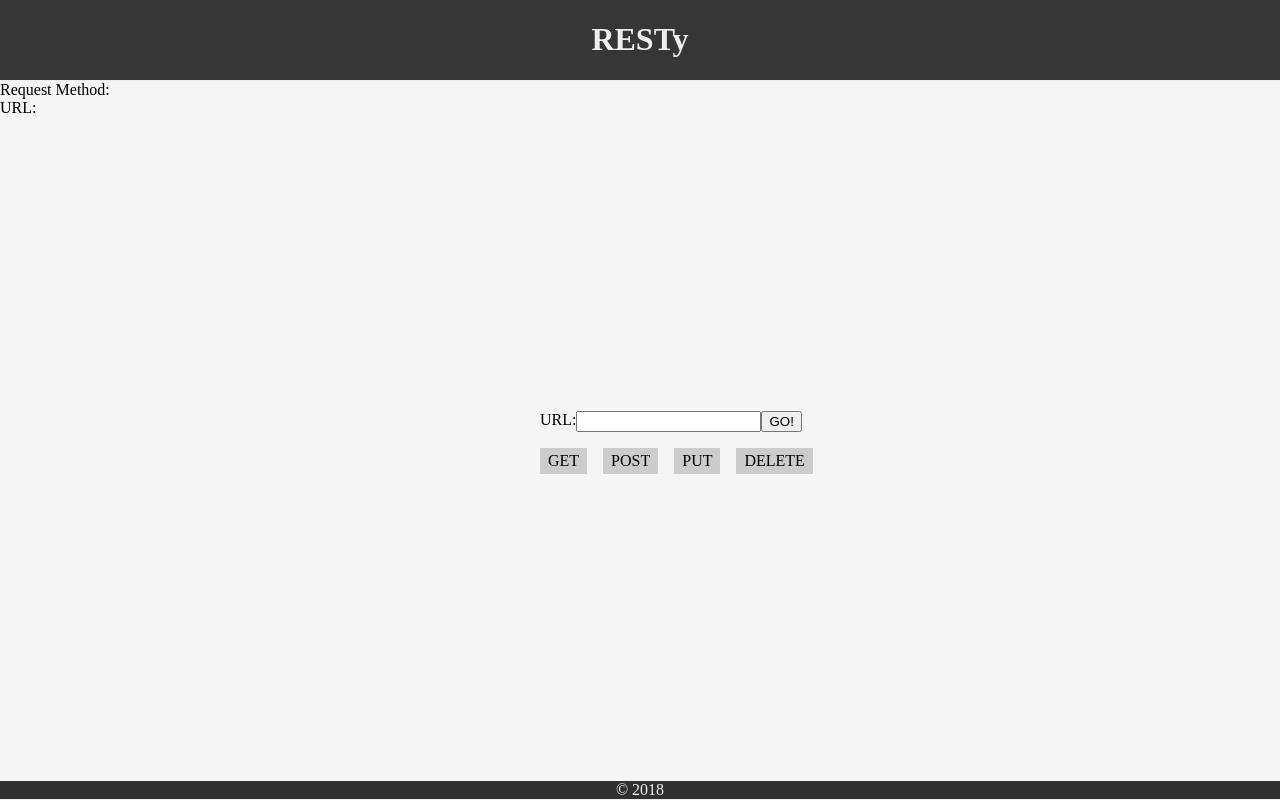
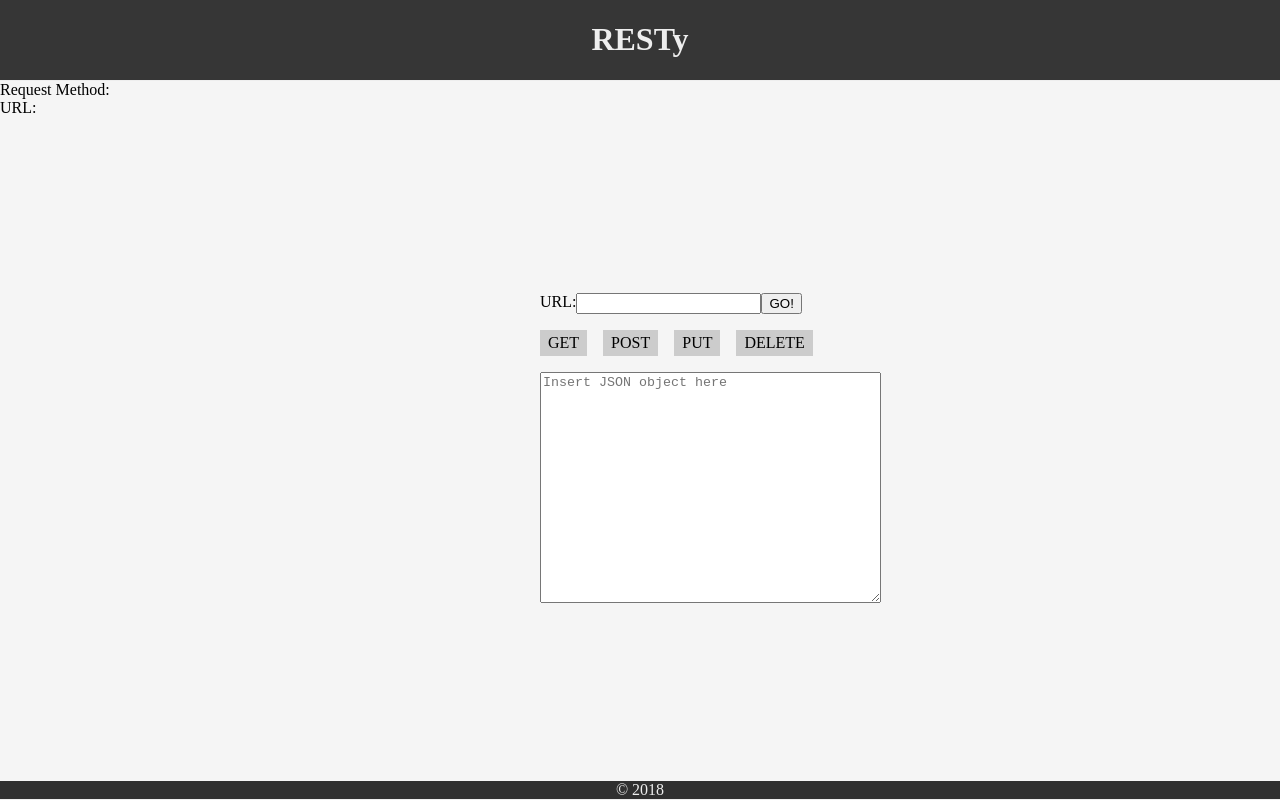
Before and after one commit to kennywlino/resty, a React (Create React App) app: page / in a window 1280 px wide. Built offline with nearby package versions, Linux system fonts and the light colour scheme.

Commit message:
Converted App.js into functional component, added loading message when retrieving data.

```diff
--- a/package.json
+++ b/package.json
@@ -6,6 +6,7 @@
     "@testing-library/jest-dom": "^5.16.5",
     "@testing-library/react": "^13.4.0",
     "@testing-library/user-event": "^13.5.0",
+    "axios": "^1.2.2",
     "react": "^18.2.0",
     "react-dom": "^18.2.0",
     "react-scripts": "5.0.1",
--- a/src/App.js
+++ b/src/App.js
@@ -1,6 +1,6 @@
-import React from 'react';
+import React, { useState } from 'react';
 
-import './app.scss';
+import './App.scss';
 
 // Let's talk about using index.js and some other name in the component folder
 // There's pros and cons for each way of doing this ...
@@ -9,40 +9,41 @@ import Footer from './components/footer';
 import Form from './components/form';
 import Results from './components/results';
 
-class App extends React.Component {
+import axios from 'axios';
 
-  constructor(props) {
-    super(props);
-    this.state = {
-      data: null,
-      requestParams: {},
-    };
+const App = () => {
+  const [data, setData] = useState(null);
+  const [requestParams, setRequestParams] = useState({});
+  const [loading, setLoading] = useState(false);
+
+  const callApi = async (requestParams) => {
+    setRequestParams(requestParams);
+    let response
+    try {
+      setLoading(true);
+      response = await axios({
+        method: requestParams.method,
+        url: requestParams.url,
+        data: requestParams.data
+      })
+      setLoading(false);
+      setData(response.data);
+    } catch(e) {
+      console.error(e);
+      setLoading(false);
+    }
   }
 
-  callApi = (requestParams) => {
-    // mock output
-    const data = {
-      count: 2,
-      results: [
-        {name: 'fake thing 1', url: 'http://fakethings.com/1'},
-        {name: 'fake thing 2', url: 'http://fakethings.com/2'},
-      ],
-    };
-    this.setState({data, requestParams});
-  }
-
-  render() {
   return (
     <React.Fragment>
       <Header />
-        <div>Request Method: {this.state.requestParams.method}</div>
-        <div>URL: {this.state.requestParams.url}</div>
-        <Form handleApiCall={this.callApi} />
-        <Results data={this.state.data} />
+      <div>Request Method: {requestParams.method}</div>
+      <div>URL: {requestParams.url}</div>
+      <Form handleApiCall={callApi} />
+      {loading ? "loading..." : <Results data-testid="results" data={data} /> }
       <Footer />
     </React.Fragment>
   );
-  }
-}
+};
 
 export default App;
--- a/src/components/form/form.scss
+++ b/src/components/form/form.scss
@@ -1,5 +1,4 @@
 $backgroundColor: #efefef;
-$radius: 40%;
 
 form {
   display: inline-block;
--- a/src/components/form/index.js
+++ b/src/components/form/index.js
@@ -1,32 +1,61 @@
-import React from 'react';
+import React, { useState } from 'react';
 
 import './form.scss';
 
 const Form = (props) => {
 
+  const [method, setMethod] = useState('GET');
+  const [url, setUrl] = useState(null);
+  const [data, setData] = useState({});
+  const [validJson, setValidJson] = useState(true);
+
   const handleSubmit = e => {
     e.preventDefault();
     const formData = {
-      method:'GET',
-      url: 'https://pokeapi.co/api/v2/pokemon',
+      method,
+      url,
+      data
     };
     props.handleApiCall(formData);
+  }
+
+  const handleRestSelection = e => {
+    const selectedRestMethod = e.target.textContent;
+    setMethod(selectedRestMethod);
+  }
+
+  const handleUrl = e => {
+    setUrl(e.target.value);
+  }
+
+  const handleData = e => {
+    try {
+      let data = JSON.parse(e.target.value);
+      console.log(validJson);
+      setData(data)
+      setValidJson(true);
+    } catch(e) {
+      console.log(validJson);
+      setValidJson(false);
+    }
   }
 
   return (
     <>
         <form onSubmit={handleSubmit}>
-          <label >
+          <label>
             <span>URL: </span>
-            <input name='url' type='text' />
-            <button type="submit">GO!</button>
+            <input data-testid="url-input" name='url' type='text' onChange={handleUrl}/>
+            <button data-testid="submit-button" type="submit">GO!</button>
           </label>
           <label className="methods">
-            <span id="get">GET</span>
-            <span id="post">POST</span>
-            <span id="put">PUT</span>
-            <span id="delete">DELETE</span>
+            <span id="get" onClick={handleRestSelection}>GET</span>
+            <span id="post" onClick={handleRestSelection}>POST</span>
+            <span id="put" onClick={handleRestSelection}>PUT</span>
+            <span id="delete" onClick={handleRestSelection}>DELETE</span>
           </label>
+          {validJson ? null : "Invalid JSON"}
+          <textarea rows="15" cols="40" placeholder="Insert JSON object here" onChange={handleData}></textarea>
         </form>
       </>
   )
--- a/src/index.js
+++ b/src/index.js
@@ -1,7 +1,7 @@
 import React from 'react';
 import ReactDOM from 'react-dom/client';
 
-import App from './app.js';
+import App from './App.js';
 
 const root = ReactDOM.createRoot(document.getElementById('root'));
 root.render(
```
Also changed, not shown: 2 other files (tests, documents, lock files or other folders). Lines whose indentation alone changed are shown as unchanged.
